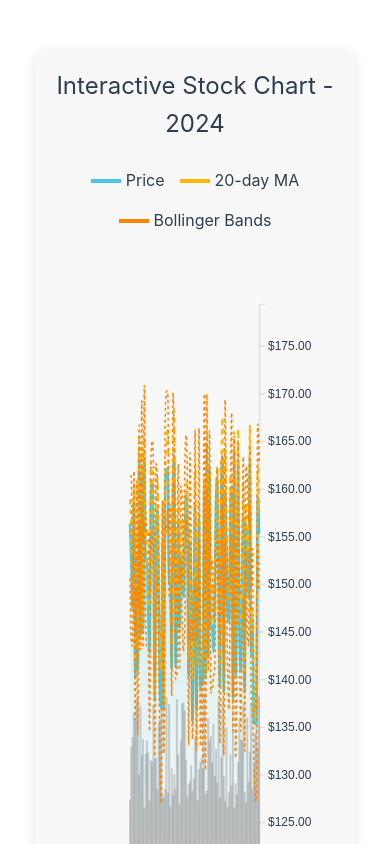
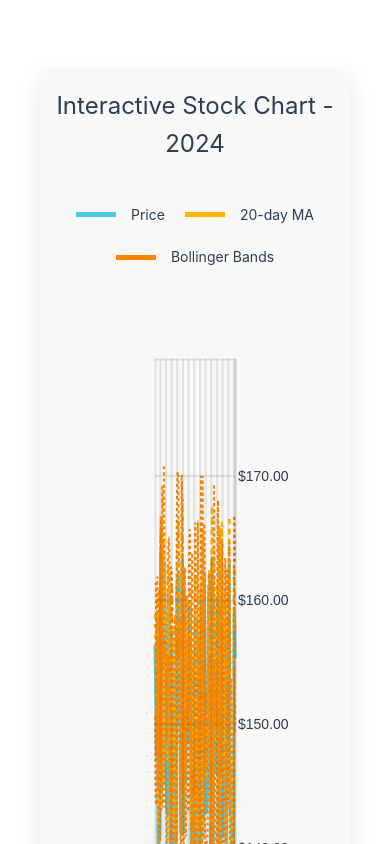
Before and after one commit to ihrskyfish/project, a Vue app: page / in a window 390 px wide. Shown: the top 844 px of the page. Built offline with nearby package versions, Linux system fonts and the light colour scheme.

Commit message:
d3.js  more wider

```diff
--- a/src/components/StockChart.vue
+++ b/src/components/StockChart.vue
@@ -38,10 +38,10 @@ const drawChart = () => {
     // Clear previous chart
     d3.select(chartRef.value).selectAll('*').remove()
 
-    // Increase margins and height
-    const margin = { top: 40, right: 80, bottom: 100, left: 80 }  // Increased margins
+    // Significantly increase margins and dimensions
+    const margin = { top: 50, right: 100, bottom: 120, left: 100 }
     const width = chartRef.value.clientWidth - margin.left - margin.right
-    const height = 700 - margin.top - margin.bottom  // Increased from 500
+    const height = 900 - margin.top - margin.bottom  // Increased height
 
     // Create SVG with gradient background
     const svg = d3.select(chartRef.value)
@@ -118,9 +118,9 @@ const drawChart = () => {
         .enter()
         .append('rect')
         .attr('class', 'volume-bar')
-        .attr('x', d => x(d.date) - 1)
+        .attr('x', d => x(d.date) - 3)  // Increased width
         .attr('y', d => yVolume(d.volume))
-        .attr('width', 2)
+        .attr('width', 6)  // Increased width
         .attr('height', d => height - yVolume(d.volume))
         .attr('fill', 'rgba(100, 100, 100, 0.3)')
 
@@ -137,7 +137,7 @@ const drawChart = () => {
         .attr('class', 'price-line')
         .attr('fill', 'none')
         .attr('stroke', '#48CAE4')
-        .attr('stroke-width', 2.5)
+        .attr('stroke-width', 3)
         .attr('d', priceLine)
 
     svg.append('path')
@@ -145,7 +145,7 @@ const drawChart = () => {
         .attr('class', 'ma20-line')
         .attr('fill', 'none')
         .attr('stroke', '#FFB703')
-        .attr('stroke-width', 2)
+        .attr('stroke-width', 2.5)
         .attr('stroke-dasharray', '5,5')
         .attr('d', ma20Line)
 
@@ -154,7 +154,7 @@ const drawChart = () => {
         .attr('class', 'boll-upper')
         .attr('fill', 'none')
         .attr('stroke', '#FB8500')
-        .attr('stroke-width', 1.5)
+        .attr('stroke-width', 2)
         .attr('stroke-dasharray', '3,3')
         .attr('d', bollUpperLine)
 
@@ -163,18 +163,20 @@ const drawChart = () => {
         .attr('class', 'boll-lower')
         .attr('fill', 'none')
         .attr('stroke', '#FB8500')
-        .attr('stroke-width', 1.5)
+        .attr('stroke-width', 2)
         .attr('stroke-dasharray', '3,3')
         .attr('d', bollLowerLine)
 
     // Add axes
     const xAxis = d3.axisBottom(x)
-        .ticks(5)
+        .ticks(10)  // Reduced number of ticks
         .tickFormat(d3.timeFormat('%b %d'))
+        .tickSize(-height)  // Add grid lines
 
     const yAxis = d3.axisRight(y)
-        .ticks(10)
+        .ticks(8)  // Reduced number of ticks
         .tickFormat(d => `$${d.toFixed(2)}`)
+        .tickSize(-width)  // Add grid lines
 
     svg.append('g')
         .attr('class', 'x-axis')
@@ -185,20 +187,14 @@ const drawChart = () => {
         .attr('dx', '-.8em')
         .attr('dy', '.15em')
         .attr('transform', 'rotate(-45)')
-        .style('font-size', '12px')
 
     svg.append('g')
         .attr('class', 'y-axis')
         .attr('transform', `translate(${width}, 0)`)
         .call(yAxis)
-        .selectAll('text')
-        .style('font-size', '12px')
 
     // Add interactive overlay
     const tooltip = d3.select(tooltipRef.value)
-        .style('font-size', '14px')
-        .style('padding', '12px')
-
     const bisect = d3.bisector(d => d.date).left
 
     const overlay = svg.append('rect')
@@ -259,6 +255,10 @@ const drawChart = () => {
           MA20: $${d.ma20.toFixed(2)}
         `)
         })
+
+    // Adjust tick styling
+    svg.selectAll('.tick line')
+        .attr('stroke', 'rgba(128, 128, 128, 0.1)')  // Lighter grid lines
 }
 
 // Handle window resize
@@ -294,36 +294,36 @@ onUnmounted(() => {
 
 <style scoped>
 .stock-chart {
-    padding: 30px;
+    padding: 40px;
     background: var(--color-background-soft);
-    border-radius: 8px;
-    box-shadow: 0 2px 12px rgba(0, 0, 0, 0.1);
-    margin: 20px;
-    max-width: 1200px;
-    width: 95%;
-    margin-left: auto;
-    margin-right: auto;
+    border-radius: 12px;
+    box-shadow: 0 4px 24px rgba(0, 0, 0, 0.1);
+    margin: 40px auto;
+    /* Make container much wider */
+    max-width: 1600px;  /* Increased from 1200px */
+    width: 98%;
 }
 
 h2 {
     color: var(--color-heading);
-    font-size: 2rem;
-    margin-bottom: 1.5rem;
+    font-size: 2.5rem;  /* Increased font size */
+    margin-bottom: 2rem;
     text-align: center;
 }
 
 .chart-container {
     width: 100%;
     overflow: hidden;
-    min-height: 700px;
+    min-height: 900px;  /* Increased height */
+    margin: 20px 0;
 }
 
 .legend {
     display: flex;
     justify-content: center;
-    gap: 30px;
-    margin-bottom: 30px;
-    font-size: 16px;
+    gap: 50px;  /* Increased gap */
+    margin: 40px 0;  /* Increased margin */
+    font-size: 18px;  /* Increased font size */
 }
 
 .legend span {
@@ -334,8 +334,9 @@ h2 {
 
 .legend-color {
     display: inline-block;
-    width: 30px;
-    height: 4px;
+    width: 40px;  /* Increased width */
+    height: 5px;  /* Increased height */
+    margin-right: 10px;
 }
 
 .legend-color.price {
@@ -355,18 +356,18 @@ h2 {
     display: none;
     background: rgba(255, 255, 255, 0.95);
     border: 1px solid #ccc;
-    border-radius: 6px;
-    padding: 12px;
-    font-size: 14px;
+    border-radius: 8px;
+    padding: 20px;
+    font-size: 16px;
     pointer-events: none;
-    box-shadow: 0 4px 8px rgba(0, 0, 0, 0.15);
-    min-width: 200px;
+    box-shadow: 0 8px 16px rgba(0, 0, 0, 0.15);
+    min-width: 250px;
 }
 
 :deep(.x-axis),
 :deep(.y-axis) {
     color: var(--color-text);
-    font-size: 12px;
+    font-size: 14px;
 }
 
 :deep(.x-axis path),
@@ -374,24 +375,46 @@ h2 {
 :deep(.x-axis line),
 :deep(.y-axis line) {
     stroke: var(--color-border);
-    stroke-width: 1.5;
+    stroke-width: 2;
 }
 
 :deep(.x-axis text),
 :deep(.y-axis text) {
     fill: var(--color-text);
+    font-weight: 500;
 }
 
-:deep(.price-line) {
-    stroke-width: 2.5;
+/* Responsive design adjustments */
+@media (max-width: 1800px) {
+    .stock-chart {
+        max-width: 1400px;
+    }
 }
 
-:deep(.ma20-line) {
-    stroke-width: 2;
+@media (max-width: 1400px) {
+    .stock-chart {
+        max-width: 1200px;
+    }
 }
 
-:deep(.boll-upper), :deep(.boll-lower) {
-    stroke-width: 1.5;
+@media (max-width: 1200px) {
+    .stock-chart {
+        max-width: 95%;
+        padding: 20px;
+    }
+
+    .chart-container {
+        min-height: 700px;
+    }
+
+    h2 {
+        font-size: 2rem;
+    }
+
+    .legend {
+        gap: 30px;
+        font-size: 16px;
+    }
 }
 
 @media (max-width: 768px) {
@@ -400,17 +423,18 @@ h2 {
         width: 98%;
     }
 
+    .chart-container {
+        min-height: 500px;
+    }
+
     h2 {
         font-size: 1.5rem;
     }
 
-    .chart-container {
-        min-height: 500px;
-    }
-
     .legend {
         flex-wrap: wrap;
-        gap: 15px;
+        gap: 20px;
+        font-size: 14px;
     }
 }
 </style>
```
